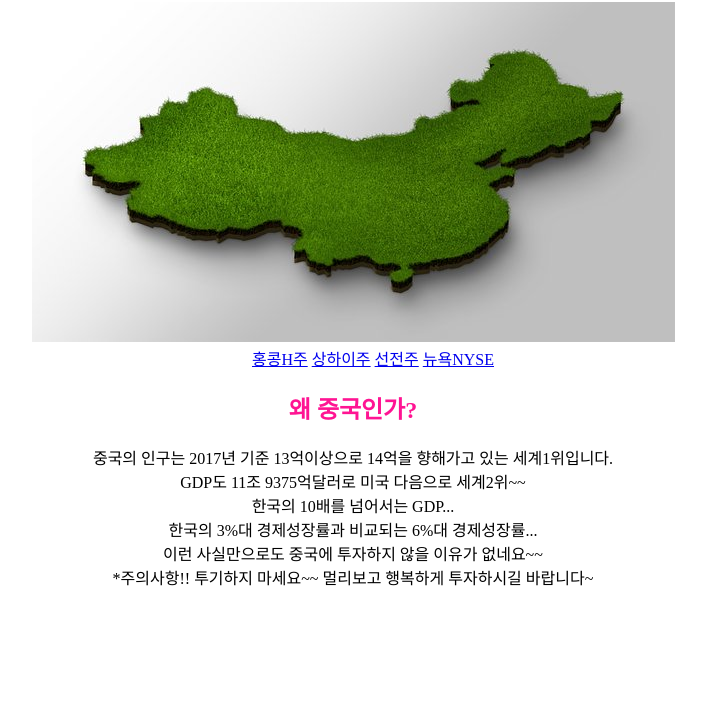
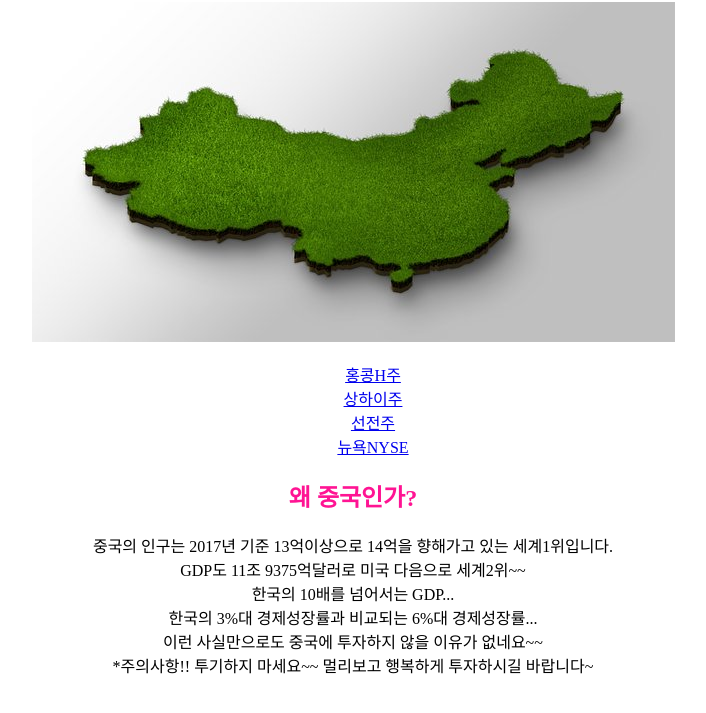
Before and after one commit to gwang78/china, a plain HTML site: page index.html in a window 1280 px wide. Shown: the part 87-800 px from the top of the page, without its empty margins (287-993 px from the left). Drawn offline with Linux system fonts and the light colour scheme; a script that the page names is missing.

Commit message:
Update index.html

```diff
--- a/index.html
+++ b/index.html
@@ -8,7 +8,6 @@
    .color{color:blue}
    body{text-align: center;}
    .footer ol{text-align: center; list-style:none; text-decoration:none;}
-   .footer ol,li{display: inline; text-decoration:none;}
   </style>
 </head>
 <body>
```
